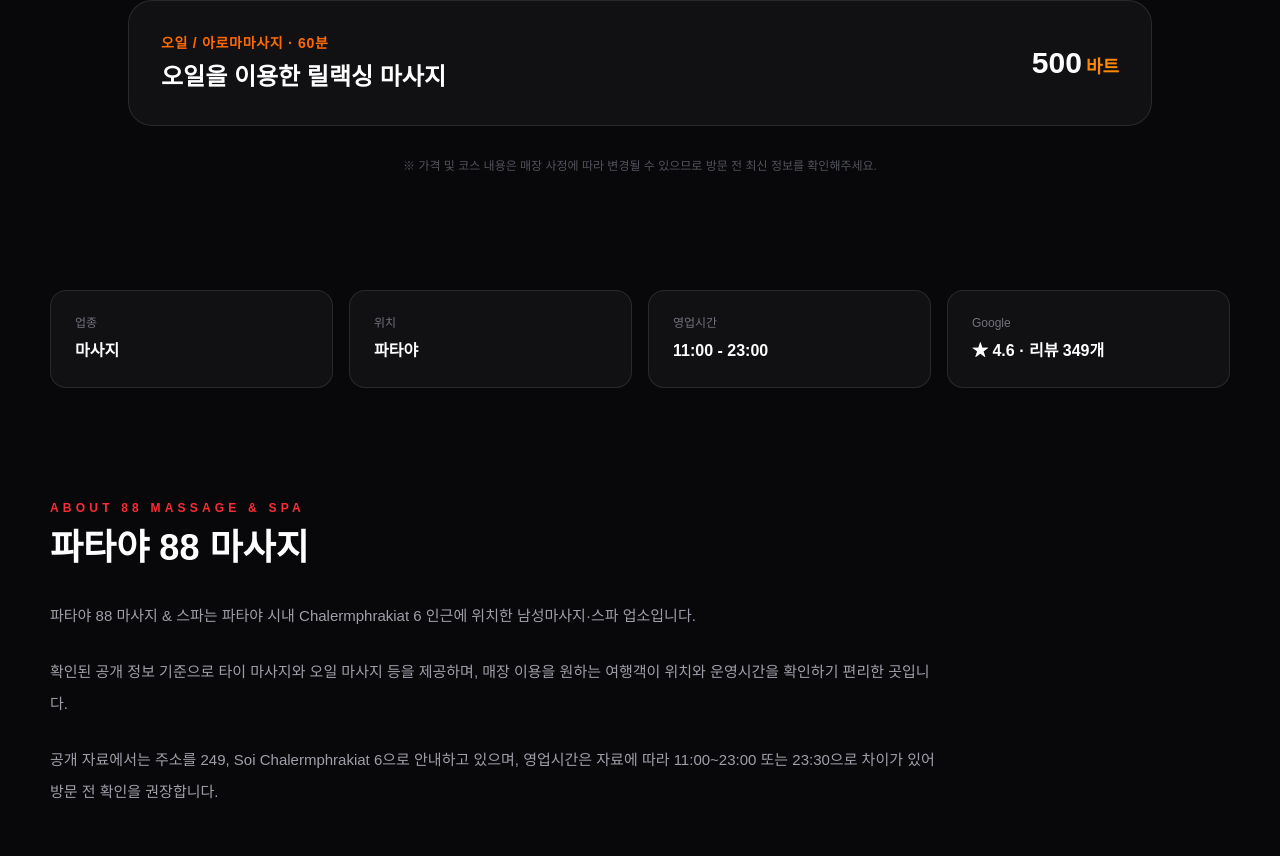
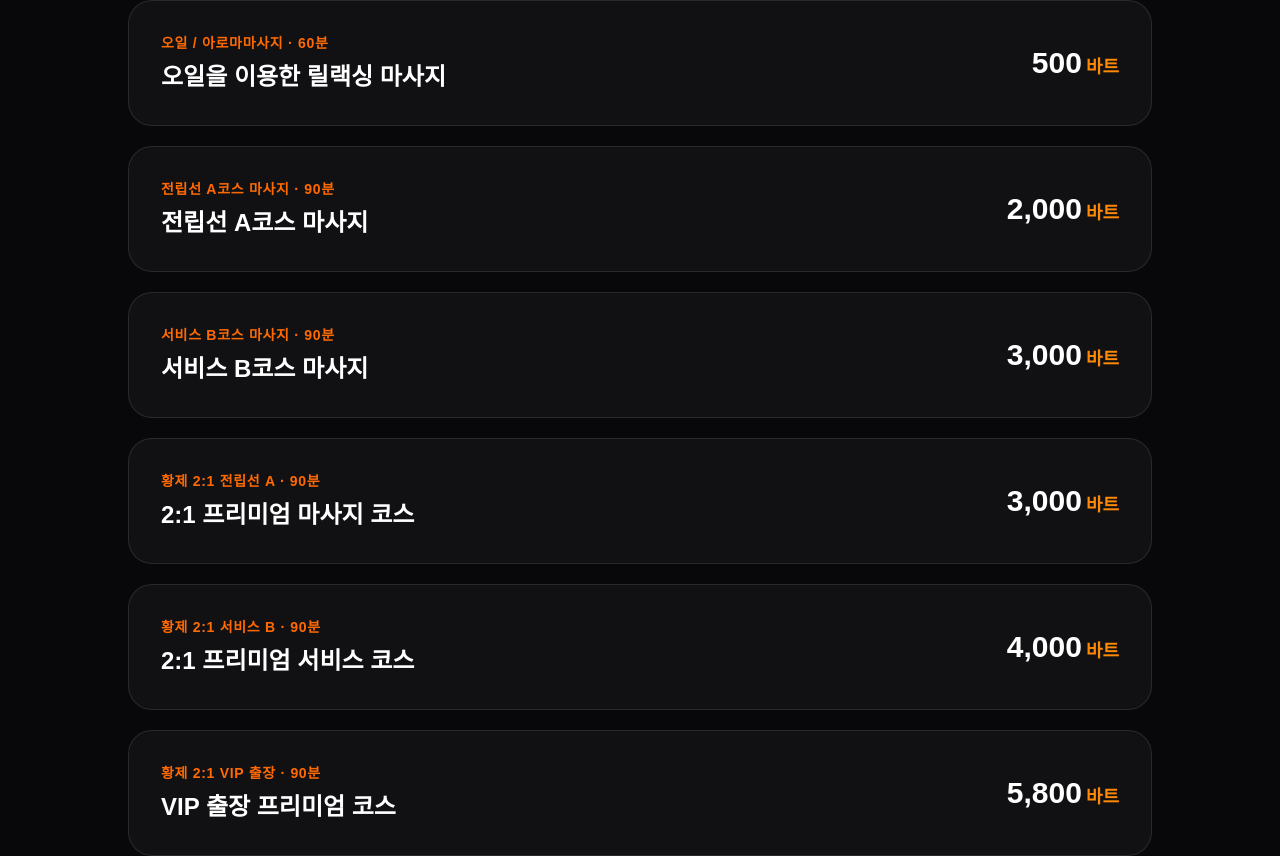
Before and after one commit to vietnam-nightlife/thailand-nightlife, a Next.js app: page /pattaya/massage/pattaya-88-massage in a window 1280 px wide. Shown: the part 1435-2291 px from the top of the page. Built offline with nearby package versions, Linux system fonts and the light colour scheme.

Commit message:
Update page.tsx

```diff
--- a/app/pattaya/massage/[slug]/page.tsx
+++ b/app/pattaya/massage/[slug]/page.tsx
@@ -25,6 +25,8 @@ const eightyEightMainImage =
   `${GITHUB_RAW}/${encodeURIComponent("파타야 88 마사지 메인.webp")}`;
 
 const eightyEightImages = [
+  `${GITHUB_RAW}/${encodeURIComponent("파타야 88 마사지 느낌.webp")}`,
+  `${GITHUB_RAW}/${encodeURIComponent("파타야 88 마사지 리셉션.webp")}`,
   `${GITHUB_RAW}/${encodeURIComponent("파타야 88 마사지 룸1.webp")}`,
   `${GITHUB_RAW}/${encodeURIComponent("파타야 88 마사지 룸2.webp")}`,
   `${GITHUB_RAW}/${encodeURIComponent("파타야 88 마사지 룸3.webp")}`,
@@ -41,8 +43,41 @@ const bananaPrice = [
 ];
 
 const eightyEightPrice = [
-  ["타이 / 발마사지 · 60분", "기본 타이 마사지 또는 발마사지", "400"],
-  ["오일 / 아로마마사지 · 60분", "오일을 이용한 릴랙싱 마사지", "500"],
+  [
+    "타이 / 발마사지 · 60분",
+    "기본 타이 마사지 또는 발마사지",
+    "400",
+  ],
+  [
+    "오일 / 아로마마사지 · 60분",
+    "오일을 이용한 릴랙싱 마사지",
+    "500",
+  ],
+  [
+    "전립선 A코스 마사지 · 90분",
+    "전립선 A코스 마사지",
+    "2,000",
+  ],
+  [
+    "서비스 B코스 마사지 · 90분",
+    "서비스 B코스 마사지",
+    "3,000",
+  ],
+  [
+    "황제 2:1 전립선 A · 90분",
+    "2:1 프리미엄 마사지 코스",
+    "3,000",
+  ],
+  [
+    "황제 2:1 서비스 B · 90분",
+    "2:1 프리미엄 서비스 코스",
+    "4,000",
+  ],
+  [
+    "황제 2:1 VIP 출장 · 90분",
+    "VIP 출장 프리미엄 코스",
+    "5,800",
+  ],
 ];
 
 function getPageData(slug: string) {
```
